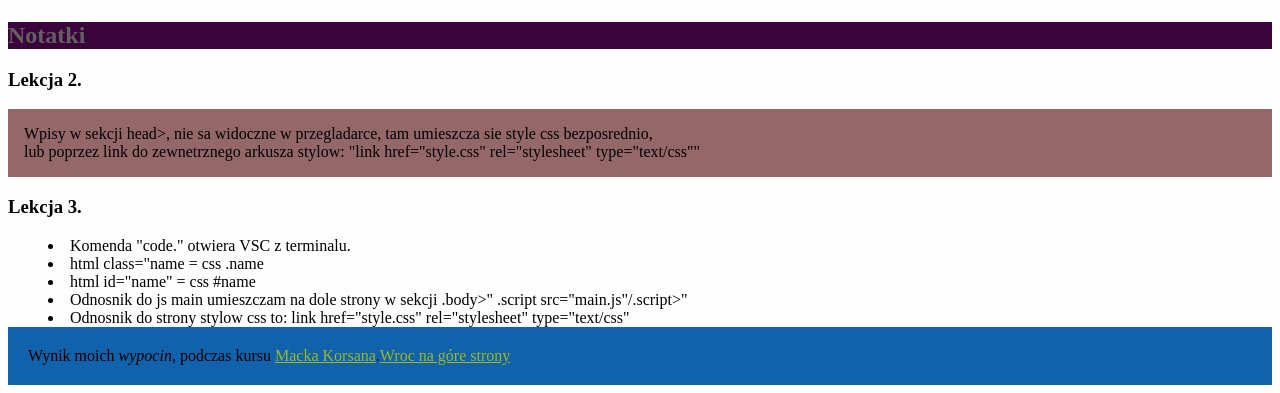
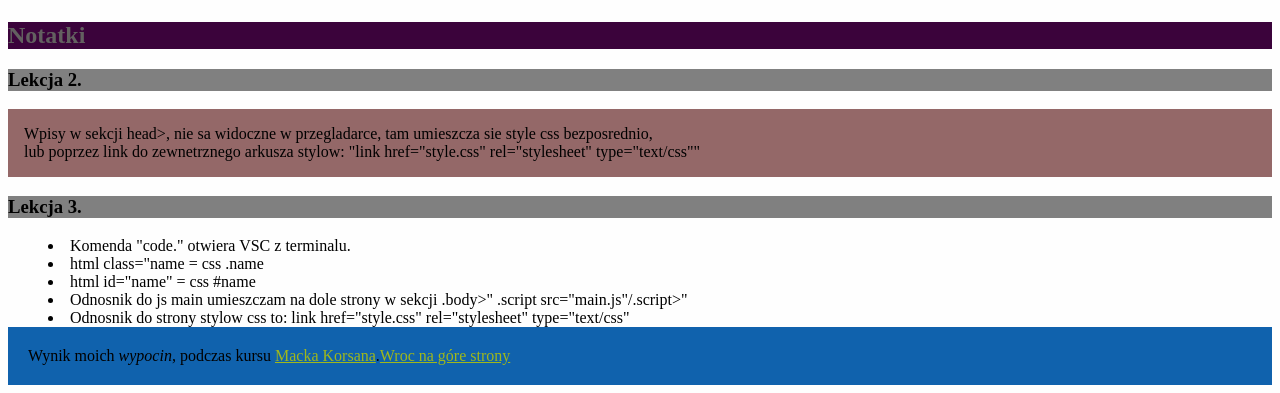
Before and after one commit to ade177/homepage, a plain HTML site: page brudnopis.html in a window 1280 px wide. Shown: the part 872-1265 px from the top of the page. Drawn offline with Linux system fonts and the light colour scheme.

Commit message:
new h3 background color

```diff
--- a/style.css
+++ b/style.css
@@ -10,6 +10,10 @@ h1 {
 h2 {
     color: goldenrod;
     background: rgb(59, 3, 59)
+}
+
+h3 {
+    background-color: grey;
 }
 
 footer {
@@ -29,6 +33,7 @@ footer {
 
 nav {
     color: rgb(78, 1, 1);
+    display: inline;
 }
 
 a {
```
